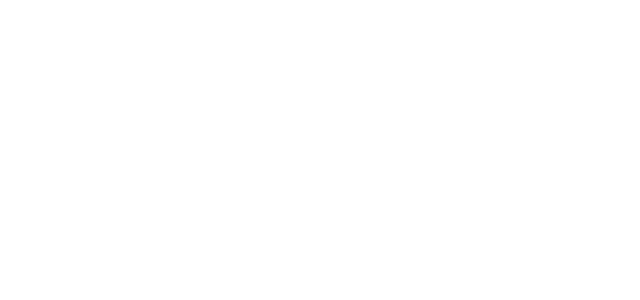
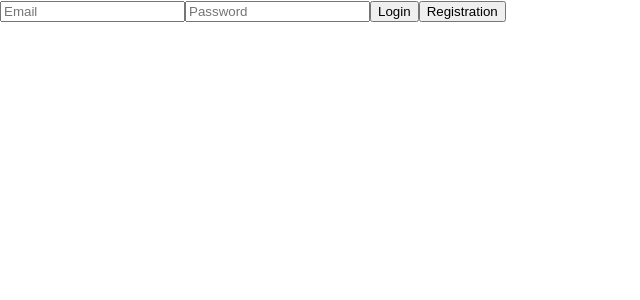
Before and after one commit to horoshopodumaj/registration, a React (Create React App) app in the folder client/: page / in a window 1280 px wide. Shown: the top 300 px of the page, without its empty margins (0-640 px from the left). Built offline with nearby package versions, Linux system fonts and the light colour scheme; no server answers.

Commit message:
creating storage and connecting components

```diff
--- a/client/src/App.js
+++ b/client/src/App.js
@@ -1,5 +1,13 @@
+import Login from "./components/Login";
+
+export const URL = process.env.REACT_APP_SERVER_URL;
+
 function App() {
-    return <div className="App"></div>;
+    return (
+        <div className="App">
+            <Login />
+        </div>
+    );
 }
 
 export default App;
--- a/client/src/components/Login/Login.js
+++ b/client/src/components/Login/Login.js
@@ -1,9 +1,11 @@
-import React, { useState } from "react";
+import React, { useContext, useState } from "react";
 import style from "./Login.module.scss";
+import { Context } from "../../index";
 
 const Login = () => {
     const [email, setEmail] = useState("");
     const [password, setPassword] = useState("");
+    const { store } = useContext(Context);
     return (
         <div>
             <input
@@ -18,8 +20,8 @@ const Login = () => {
                 type="password"
                 placeholder="Password"
             />
-            <button>Login</button>
-            <button>Registration</button>
+            <button onClick={() => store.login(email, password)}>Login</button>
+            <button onClick={() => store.registration(email, password)}>Registration</button>
         </div>
     );
 };
--- a/client/src/http/index.js
+++ b/client/src/http/index.js
@@ -1,10 +1,9 @@
 import axios from "axios";
-
-export const API_URL = process.env.REACT_APP_SERVER_URL;
+import { URL } from "../App";
 
 const api = axios.create({
     withCredentials: true,
-    baseURL: API_URL,
+    baseURL: URL,
 });
 
 api.interceptors.request.use((config) => {
--- a/client/src/index.js
+++ b/client/src/index.js
@@ -1,11 +1,17 @@
-import React from "react";
+import React, { createContext } from "react";
 import ReactDOM from "react-dom/client";
 import "./index.css";
 import App from "./App";
+import Store from "./store/store";
+
+export const store = new Store();
+export const Context = createContext({
+    store,
+});
 
 const root = ReactDOM.createRoot(document.getElementById("root"));
 root.render(
-    <React.StrictMode>
+    <Context.Provider value={{ store }}>
         <App />
-    </React.StrictMode>
+    </Context.Provider>
 );
--- a/client/src/services/AuthService.js
+++ b/client/src/services/AuthService.js
@@ -1,13 +1,13 @@
 import api from "../http";
 
 export default class AuthService {
-    async login(email, password) {
-        return api.post("/login", { email, password });
+    static async login(email, password) {
+        return api.post("api/login", { email, password });
     }
-    async registration(email, password) {
-        return api.post("/registration", { email, password });
+    static async registration(email, password) {
+        return api.post("api/registration", { email, password });
     }
-    async logout() {
-        return api.post("/logout");
+    static async logout() {
+        return api.post("api/logout");
     }
 }
--- a/client/src/services/UserService.js
+++ b/client/src/services/UserService.js
@@ -1,7 +1,7 @@
 import api from "../http";
 
 export default class UserService {
-    test() {
+    static test() {
         return api.get("/test");
     }
 }
--- /dev/null
+++ b/client/src/store/store.js
@@ -0,0 +1,54 @@
+import { makeAutoObservable } from "mobx";
+import AuthService from "../services/AuthService";
+
+export default class Store {
+    user = {};
+    isAuth = false;
+
+    constructor() {
+        makeAutoObservable(this);
+    }
+
+    setAuth(bool) {
+        this.isAuth = bool;
+    }
+
+    setUser(user) {
+        this.user = user;
+    }
+
+    async registration(email, password) {
+        try {
+            const response = await AuthService.registration(email, password);
+            console.log(response);
+            localStorage.setItem("token", response.data.accessToken);
+            this.setAuth(true);
+            this.setUser(response.data.user);
+        } catch (error) {
+            console.log(error.response?.data?.message);
+        }
+    }
+    async login(email, password) {
+        try {
+            const response = await AuthService.login(email, password);
+            console.log(response);
+            localStorage.setItem("token", response.data.accessToken);
+            this.setAuth(true);
+            this.setUser(response.data.user);
+        } catch (error) {
+            console.log(error.response?.data?.message);
+        }
+    }
+
+    async logout() {
+        try {
+            const response = await AuthService.logout();
+            console.log(response);
+            localStorage.removeItem("token");
+            this.setAuth(false);
+            this.setUser({});
+        } catch (error) {
+            console.log(error.response?.data?.message);
+        }
+    }
+}
```
Also changed, not shown: client/public/manifest.json, client/src/components/Login/Lodin.module.scss (deleted), client/src/components/Login/Login.module.scss (added), 1 other file (tests, documents, lock files or other folders).
